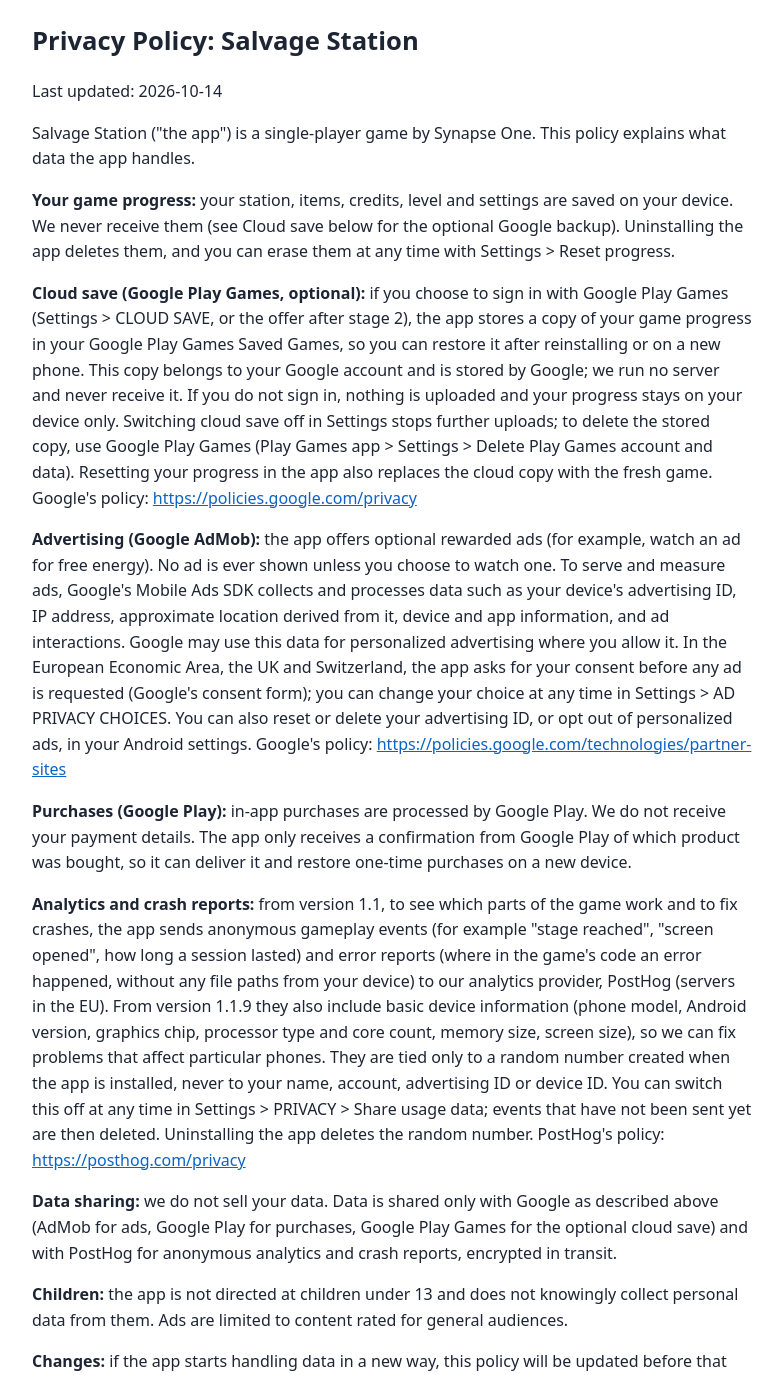
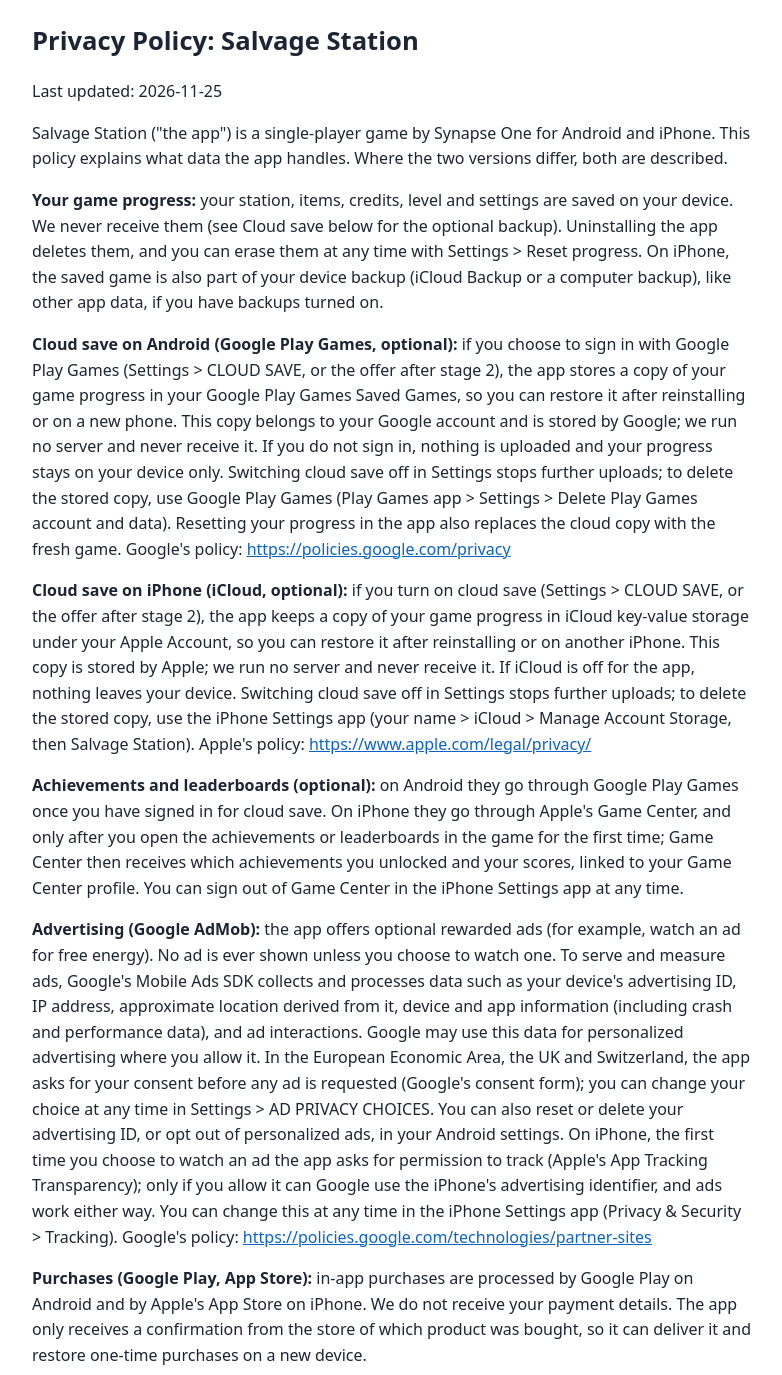
Before and after one commit to marikarX/salvage-station-privacy, a plain HTML site: page index.html in a window 1280 px wide. Shown: the part 20-1395 px from the top of the page, without its empty margins (248-1030 px from the left). Drawn offline with Linux system fonts and the light colour scheme.

Commit message:
Privacy policy: iPhone (iCloud, Game Center, App Store, App Tracking Transparency)
Built from docs/PRIVACY.md in synapse-one/SpaceMerge by tools/privacy_page.py (#37).

Co-Authored-By: Claude Opus 5.5 <noreply@anthropic.com>

```diff
--- a/index.html
+++ b/index.html
@@ -13,14 +13,16 @@ a { color: #0b63c5; }
 </head>
 <body>
 <h1>Privacy Policy: Salvage Station</h1>
-<p>Last updated: 2026-10-14</p>
-<p>Salvage Station (&quot;the app&quot;) is a single-player game by Synapse One. This policy explains what data the app handles.</p>
-<p><strong>Your game progress:</strong> your station, items, credits, level and settings are saved on your device. We never receive them (see Cloud save below for the optional Google backup). Uninstalling the app deletes them, and you can erase them at any time with Settings &gt; Reset progress.</p>
-<p><strong>Cloud save (Google Play Games, optional):</strong> if you choose to sign in with Google Play Games (Settings &gt; CLOUD SAVE, or the offer after stage 2), the app stores a copy of your game progress in your Google Play Games Saved Games, so you can restore it after reinstalling or on a new phone. This copy belongs to your Google account and is stored by Google; we run no server and never receive it. If you do not sign in, nothing is uploaded and your progress stays on your device only. Switching cloud save off in Settings stops further uploads; to delete the stored copy, use Google Play Games (Play Games app &gt; Settings &gt; Delete Play Games account and data). Resetting your progress in the app also replaces the cloud copy with the fresh game. Google&#x27;s policy: <a href="https://policies.google.com/privacy">https://policies.google.com/privacy</a></p>
-<p><strong>Advertising (Google AdMob):</strong> the app offers optional rewarded ads (for example, watch an ad for free energy). No ad is ever shown unless you choose to watch one. To serve and measure ads, Google&#x27;s Mobile Ads SDK collects and processes data such as your device&#x27;s advertising ID, IP address, approximate location derived from it, device and app information, and ad interactions. Google may use this data for personalized advertising where you allow it. In the European Economic Area, the UK and Switzerland, the app asks for your consent before any ad is requested (Google&#x27;s consent form); you can change your choice at any time in Settings &gt; AD PRIVACY CHOICES. You can also reset or delete your advertising ID, or opt out of personalized ads, in your Android settings. Google&#x27;s policy: <a href="https://policies.google.com/technologies/partner-sites">https://policies.google.com/technologies/partner-sites</a></p>
-<p><strong>Purchases (Google Play):</strong> in-app purchases are processed by Google Play. We do not receive your payment details. The app only receives a confirmation from Google Play of which product was bought, so it can deliver it and restore one-time purchases on a new device.</p>
-<p><strong>Analytics and crash reports:</strong> from version 1.1, to see which parts of the game work and to fix crashes, the app sends anonymous gameplay events (for example &quot;stage reached&quot;, &quot;screen opened&quot;, how long a session lasted) and error reports (where in the game&#x27;s code an error happened, without any file paths from your device) to our analytics provider, PostHog (servers in the EU). From version 1.1.9 they also include basic device information (phone model, Android version, graphics chip, processor type and core count, memory size, screen size), so we can fix problems that affect particular phones. They are tied only to a random number created when the app is installed, never to your name, account, advertising ID or device ID. You can switch this off at any time in Settings &gt; PRIVACY &gt; Share usage data; events that have not been sent yet are then deleted. Uninstalling the app deletes the random number. PostHog&#x27;s policy: <a href="https://posthog.com/privacy">https://posthog.com/privacy</a></p>
-<p><strong>Data sharing:</strong> we do not sell your data. Data is shared only with Google as described above (AdMob for ads, Google Play for purchases, Google Play Games for the optional cloud save) and with PostHog for anonymous analytics and crash reports, encrypted in transit.</p>
+<p>Last updated: 2026-11-25</p>
+<p>Salvage Station (&quot;the app&quot;) is a single-player game by Synapse One for Android and iPhone. This policy explains what data the app handles. Where the two versions differ, both are described.</p>
+<p><strong>Your game progress:</strong> your station, items, credits, level and settings are saved on your device. We never receive them (see Cloud save below for the optional backup). Uninstalling the app deletes them, and you can erase them at any time with Settings &gt; Reset progress. On iPhone, the saved game is also part of your device backup (iCloud Backup or a computer backup), like other app data, if you have backups turned on.</p>
+<p><strong>Cloud save on Android (Google Play Games, optional):</strong> if you choose to sign in with Google Play Games (Settings &gt; CLOUD SAVE, or the offer after stage 2), the app stores a copy of your game progress in your Google Play Games Saved Games, so you can restore it after reinstalling or on a new phone. This copy belongs to your Google account and is stored by Google; we run no server and never receive it. If you do not sign in, nothing is uploaded and your progress stays on your device only. Switching cloud save off in Settings stops further uploads; to delete the stored copy, use Google Play Games (Play Games app &gt; Settings &gt; Delete Play Games account and data). Resetting your progress in the app also replaces the cloud copy with the fresh game. Google&#x27;s policy: <a href="https://policies.google.com/privacy">https://policies.google.com/privacy</a></p>
+<p><strong>Cloud save on iPhone (iCloud, optional):</strong> if you turn on cloud save (Settings &gt; CLOUD SAVE, or the offer after stage 2), the app keeps a copy of your game progress in iCloud key-value storage under your Apple Account, so you can restore it after reinstalling or on another iPhone. This copy is stored by Apple; we run no server and never receive it. If iCloud is off for the app, nothing leaves your device. Switching cloud save off in Settings stops further uploads; to delete the stored copy, use the iPhone Settings app (your name &gt; iCloud &gt; Manage Account Storage, then Salvage Station). Apple&#x27;s policy: <a href="https://www.apple.com/legal/privacy/">https://www.apple.com/legal/privacy/</a></p>
+<p><strong>Achievements and leaderboards (optional):</strong> on Android they go through Google Play Games once you have signed in for cloud save. On iPhone they go through Apple&#x27;s Game Center, and only after you open the achievements or leaderboards in the game for the first time; Game Center then receives which achievements you unlocked and your scores, linked to your Game Center profile. You can sign out of Game Center in the iPhone Settings app at any time.</p>
+<p><strong>Advertising (Google AdMob):</strong> the app offers optional rewarded ads (for example, watch an ad for free energy). No ad is ever shown unless you choose to watch one. To serve and measure ads, Google&#x27;s Mobile Ads SDK collects and processes data such as your device&#x27;s advertising ID, IP address, approximate location derived from it, device and app information (including crash and performance data), and ad interactions. Google may use this data for personalized advertising where you allow it. In the European Economic Area, the UK and Switzerland, the app asks for your consent before any ad is requested (Google&#x27;s consent form); you can change your choice at any time in Settings &gt; AD PRIVACY CHOICES. You can also reset or delete your advertising ID, or opt out of personalized ads, in your Android settings. On iPhone, the first time you choose to watch an ad the app asks for permission to track (Apple&#x27;s App Tracking Transparency); only if you allow it can Google use the iPhone&#x27;s advertising identifier, and ads work either way. You can change this at any time in the iPhone Settings app (Privacy &amp; Security &gt; Tracking). Google&#x27;s policy: <a href="https://policies.google.com/technologies/partner-sites">https://policies.google.com/technologies/partner-sites</a></p>
+<p><strong>Purchases (Google Play, App Store):</strong> in-app purchases are processed by Google Play on Android and by Apple&#x27;s App Store on iPhone. We do not receive your payment details. The app only receives a confirmation from the store of which product was bought, so it can deliver it and restore one-time purchases on a new device.</p>
+<p><strong>Analytics and crash reports:</strong> from version 1.1, to see which parts of the game work and to fix crashes, the app sends anonymous gameplay events (for example &quot;stage reached&quot;, &quot;screen opened&quot;, how long a session lasted, or that a purchase was started or completed, without any payment details) and error reports (where in the game&#x27;s code an error happened, without any file paths from your device) to our analytics provider, PostHog (servers in the EU). From version 1.1.9 they also include basic device information (phone model, Android or iOS version, graphics chip, processor type and core count, memory size, screen size), so we can fix problems that affect particular phones. They are tied only to a random number created when the app is installed, never to your name, account, advertising ID or device ID. You can switch this off at any time in Settings &gt; PRIVACY &gt; Share usage data; events that have not been sent yet are then deleted. Uninstalling the app deletes the random number. PostHog&#x27;s policy: <a href="https://posthog.com/privacy">https://posthog.com/privacy</a></p>
+<p><strong>Data sharing:</strong> we do not sell your data. Data is shared only with Google as described above (AdMob for ads, and on Android Google Play for purchases and Google Play Games for the optional cloud save and achievements), with Apple on iPhone (the App Store for purchases, iCloud for the optional cloud save, Game Center for optional achievements and leaderboards) and with PostHog for anonymous analytics and crash reports, encrypted in transit. The app also downloads a small news and events file from our web page (GitHub Pages); that request carries no game data.</p>
 <p><strong>Children:</strong> the app is not directed at children under 13 and does not knowingly collect personal data from them. Ads are limited to content rated for general audiences.</p>
 <p><strong>Changes:</strong> if the app starts handling data in a new way, this policy will be updated before that version is released.</p>
 <p><strong>Contact:</strong> info@synapse-one.com</p>
```
